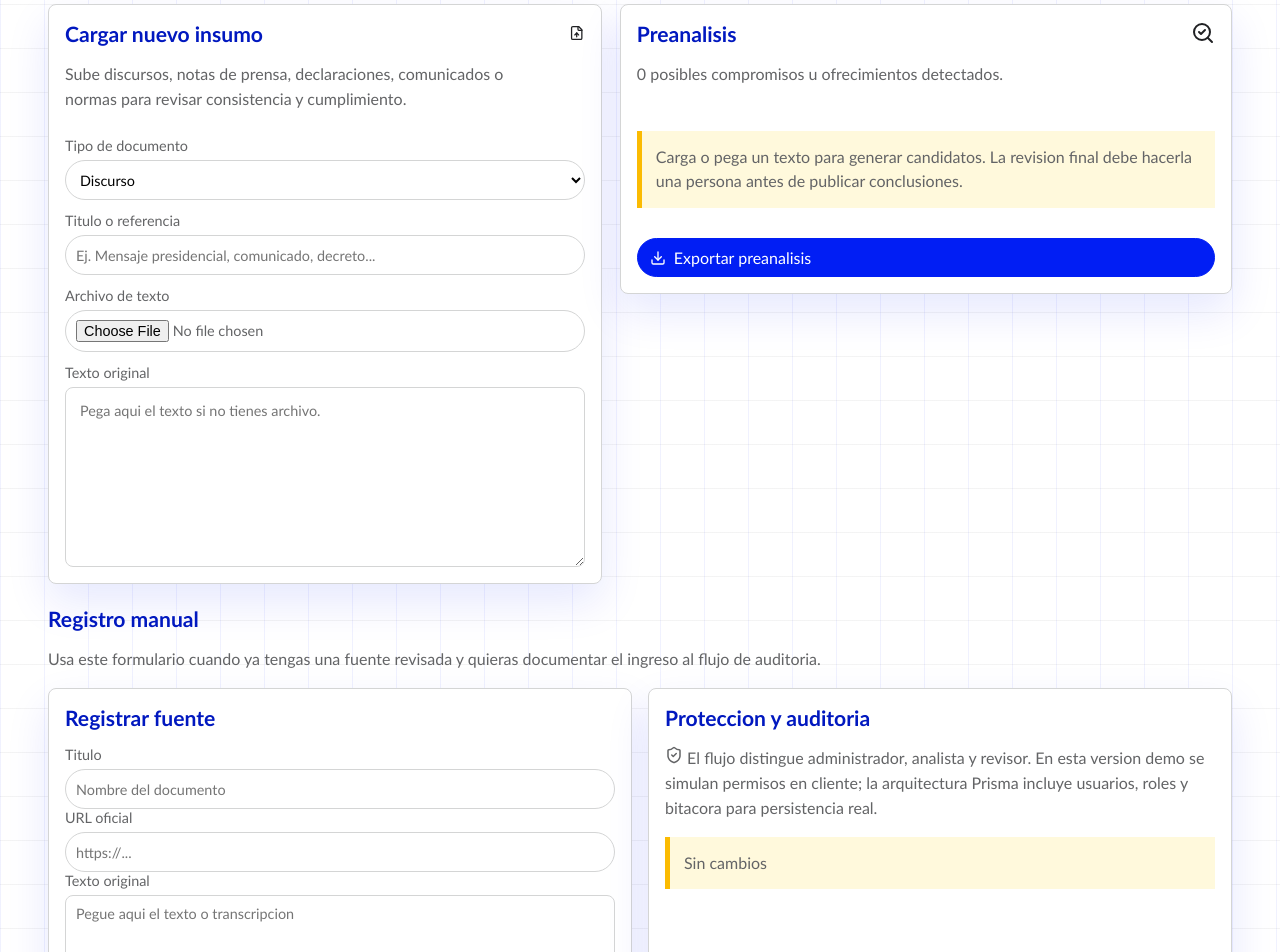
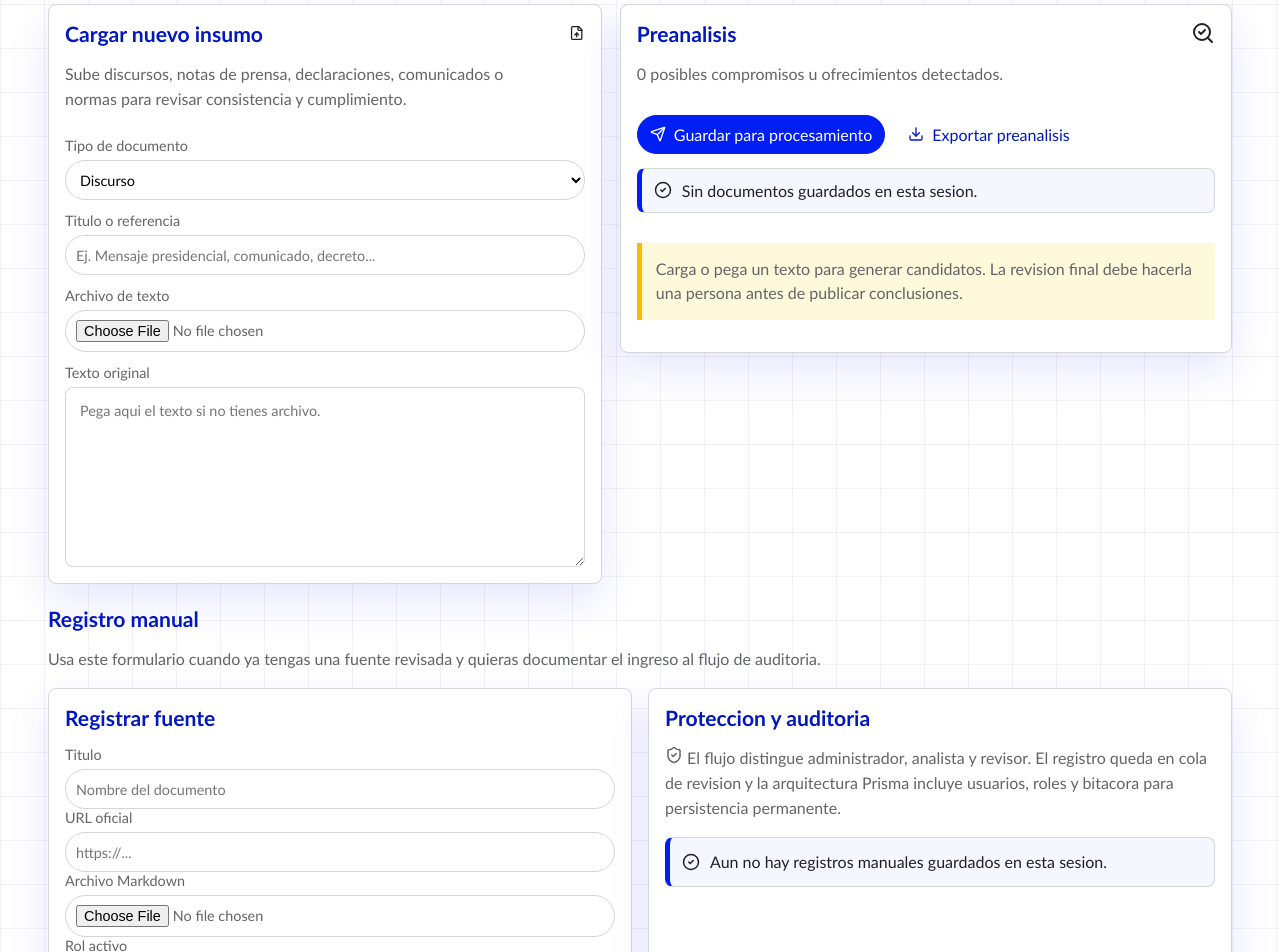
Before and after one commit to fatimatv/trazabilidad-politica-peru, a Next.js app: page /admin in a window 1280 px wide. Shown: the part 260-1212 px from the top of the page. Built offline with nearby package versions, Linux system fonts and the light colour scheme.

Commit message:
Add visible document processing confirmations

```diff
--- a/app/api/sources/route.ts
+++ b/app/api/sources/route.ts
@@ -18,6 +18,9 @@ export async function POST(request: Request) {
     data: {
       id: `src-local-${Date.now()}`,
       title: body.title,
+      documentType: body.documentType ?? "Fuente documental",
+      fileName: body.fileName ?? null,
+      candidateCount: Array.isArray(body.candidates) ? body.candidates.length : 0,
       status: "UNVERIFIED",
       isDemo: false,
       queued: true
--- a/app/globals.css
+++ b/app/globals.css
@@ -677,6 +677,74 @@ td:first-child {
   color: var(--muted);
 }
 
+.upload-actions {
+  display: flex;
+  flex-wrap: wrap;
+  gap: 10px;
+}
+
+.upload-actions .button {
+  background: white;
+  color: var(--accent-dark);
+}
+
+.upload-status {
+  align-items: center;
+  border: 1px solid var(--line);
+  border-left: 5px solid var(--accent);
+  border-radius: 8px;
+  color: var(--body);
+  display: flex;
+  gap: 10px;
+  margin: 0;
+  padding: 12px;
+}
+
+.upload-status.success {
+  background: #ecfdf5;
+  border-color: #a7f3d0;
+  border-left-color: #10b981;
+}
+
+.upload-status.error {
+  background: #fef2f2;
+  border-color: #fecaca;
+  border-left-color: #ef4444;
+}
+
+.upload-status.idle {
+  background: var(--panel-soft);
+}
+
+.processing-queue {
+  display: grid;
+  gap: 8px;
+}
+
+.processing-queue h3 {
+  color: var(--ink);
+}
+
+.processing-queue article {
+  border: 1px solid var(--line);
+  border-radius: 8px;
+  display: grid;
+  gap: 4px;
+  padding: 10px;
+}
+
+.processing-queue span,
+.file-confirmation {
+  color: var(--muted);
+}
+
+.file-confirmation {
+  align-items: center;
+  display: flex;
+  gap: 8px;
+  margin: 0;
+}
+
 .graph-panel {
   display: grid;
   gap: 14px;
--- a/components/AdminSimulator.tsx
+++ b/components/AdminSimulator.tsx
@@ -1,11 +1,19 @@
 "use client";
 
-import { Save, ShieldCheck } from "lucide-react";
+import { CheckCircle2, FileText, Save, ShieldCheck } from "lucide-react";
 import { useState } from "react";
 
 export function AdminSimulator() {
   const [role, setRole] = useState("REVIEWER");
-  const [status, setStatus] = useState("Sin cambios");
+  const [title, setTitle] = useState("");
+  const [url, setUrl] = useState("");
+  const [fileName, setFileName] = useState("");
+  const [originalText, setOriginalText] = useState("");
+  const [status, setStatus] = useState<{ tone: "idle" | "success" | "error"; message: string }>({
+    tone: "idle",
+    message: "Aun no hay registros manuales guardados en esta sesion."
+  });
+  const [savedRows, setSavedRows] = useState<Array<{ id: string; title: string; fileName: string }>>([]);
 
   const canPublish = role === "ADMIN" || role === "REVIEWER";
 
@@ -13,15 +21,64 @@ export function AdminSimulator() {
     <section className="grid cols-2">
       <form
         className="card"
-        onSubmit={(event) => {
+        onSubmit={async (event) => {
           event.preventDefault();
-          setStatus(canPublish ? "Registro guardado en cola local demo" : "Rol sin permiso para publicar");
+          if (!canPublish) {
+            setStatus({ tone: "error", message: "El rol seleccionado no tiene permiso para guardar fuentes." });
+            return;
+          }
+          if (!title.trim() || !originalText.trim()) {
+            setStatus({ tone: "error", message: "Selecciona un archivo Markdown para extraer el texto y guardar la fuente." });
+            return;
+          }
+          const response = await fetch("/api/sources", {
+            method: "POST",
+            headers: {
+              "content-type": "application/json",
+              "x-demo-role": role
+            },
+            body: JSON.stringify({
+              title,
+              url,
+              fileName,
+              documentType: "Fuente revisada",
+              originalText
+            })
+          });
+          const payload = await response.json();
+          if (!response.ok) {
+            setStatus({ tone: "error", message: payload.error ?? "No se pudo guardar la fuente." });
+            return;
+          }
+          const saved = { id: payload.data.id as string, title, fileName };
+          setSavedRows((current) => [saved, ...current].slice(0, 5));
+          setStatus({
+            tone: "success",
+            message: `Fuente guardada: ${saved.id}. Quedo registrada para revision y actualizacion de la plataforma.`
+          });
         }}
       >
         <h2>Registrar fuente</h2>
-        <label>Titulo<input required placeholder="Nombre del documento" /></label>
-        <label>URL oficial<input type="url" placeholder="https://..." /></label>
-        <label>Texto original<textarea required placeholder="Pegue aqui el texto o transcripcion" /></label>
+        <label>Titulo<input required value={title} onChange={(event) => setTitle(event.target.value)} placeholder="Nombre del documento" /></label>
+        <label>URL oficial<input type="url" value={url} onChange={(event) => setUrl(event.target.value)} placeholder="https://..." /></label>
+        <label>
+          Archivo Markdown
+          <input
+            accept=".md,.markdown"
+            required
+            type="file"
+            onChange={async (event) => {
+              const file = event.target.files?.[0];
+              if (!file) return;
+              setFileName(file.name);
+              setTitle((current) => current || file.name.replace(/\.(md|markdown)$/i, ""));
+              setOriginalText(await file.text());
+            }}
+          />
+        </label>
+        {fileName ? (
+          <p className="file-confirmation"><FileText size={16} aria-hidden />Texto extraido de {fileName}</p>
+        ) : null}
         <label>
           Rol activo
           <select value={role} onChange={(event) => setRole(event.target.value)}>
@@ -34,8 +91,19 @@ export function AdminSimulator() {
       </form>
       <aside className="card">
         <h2>Proteccion y auditoria</h2>
-        <p><ShieldCheck size={18} aria-hidden /> El flujo distingue administrador, analista y revisor. En esta version demo se simulan permisos en cliente; la arquitectura Prisma incluye usuarios, roles y bitacora para persistencia real.</p>
-        <p className="notice" aria-live="polite">{status}</p>
+        <p><ShieldCheck size={18} aria-hidden /> El flujo distingue administrador, analista y revisor. El registro queda en cola de revision y la arquitectura Prisma incluye usuarios, roles y bitacora para persistencia permanente.</p>
+        <p className={`upload-status ${status.tone}`} aria-live="polite"><CheckCircle2 size={18} aria-hidden />{status.message}</p>
+        {savedRows.length ? (
+          <div className="processing-queue">
+            <h3>Guardados recientes</h3>
+            {savedRows.map((row) => (
+              <article key={row.id}>
+                <strong>{row.title}</strong>
+                <span>{row.fileName} / {row.id}</span>
+              </article>
+            ))}
+          </div>
+        ) : null}
       </aside>
     </section>
   );
--- a/components/DocumentUploadWorkbench.tsx
+++ b/components/DocumentUploadWorkbench.tsx
@@ -1,6 +1,6 @@
 "use client";
 
-import { Download, FileUp, SearchCheck } from "lucide-react";
+import { CheckCircle2, Download, FileUp, SearchCheck, Send } from "lucide-react";
 import { useMemo, useState } from "react";
 import type { Commitment } from "@/lib/types";
 
@@ -57,6 +57,12 @@ export function DocumentUploadWorkbench({ commitments }: { commitments: Commitme
   const [title, setTitle] = useState("");
   const [documentType, setDocumentType] = useState("Discurso");
   const [text, setText] = useState("");
+  const [fileName, setFileName] = useState("");
+  const [status, setStatus] = useState<{ tone: "idle" | "success" | "error"; message: string }>({
+    tone: "idle",
+    message: "Sin documentos guardados en esta sesion."
+  });
+  const [queue, setQueue] = useState<Array<{ id: string; title: string; candidates: number; documentType: string }>>([]);
 
   const candidates = useMemo(() => {
     const paragraphs = text
@@ -91,13 +97,54 @@ export function DocumentUploadWorkbench({ commitments }: { commitments: Commitme
   const exportPayload = {
     title: title || "Documento sin titulo",
     documentType,
+    fileName,
     importedAt: new Date().toISOString(),
     candidates
   };
 
   return (
     <section className="upload-workbench">
-      <form className="card upload-form">
+      <form
+        className="card upload-form"
+        id="upload-form"
+        onSubmit={async (event) => {
+          event.preventDefault();
+          if (!title.trim() || !text.trim()) {
+            setStatus({ tone: "error", message: "Falta titulo o archivo/texto para guardar el insumo." });
+            return;
+          }
+          const response = await fetch("/api/sources", {
+            method: "POST",
+            headers: {
+              "content-type": "application/json",
+              "x-demo-role": "REVIEWER"
+            },
+            body: JSON.stringify({
+              title,
+              documentType,
+              fileName,
+              originalText: text,
+              candidates
+            })
+          });
+          const payload = await response.json();
+          if (!response.ok) {
+            setStatus({ tone: "error", message: payload.error ?? "No se pudo guardar el insumo." });
+            return;
+          }
+          const saved = {
+            id: payload.data.id as string,
+            title,
+            documentType,
+            candidates: candidates.length
+          };
+          setQueue((current) => [saved, ...current].slice(0, 5));
+          setStatus({
+            tone: "success",
+            message: `Insumo guardado: ${saved.id}. Quedo en cola de revision y procesamiento para actualizar la plataforma.`
+          });
+        }}
+      >
         <div className="section-heading compact">
           <div>
             <h2>Cargar nuevo insumo</h2>
@@ -125,6 +172,7 @@ export function DocumentUploadWorkbench({ commitments }: { commitments: Commitme
             onChange={async (event) => {
               const file = event.target.files?.[0];
               if (!file) return;
+              setFileName(file.name);
               setTitle((current) => current || file.name.replace(/\.[^.]+$/, ""));
               setText(await file.text());
             }}
@@ -140,6 +188,22 @@ export function DocumentUploadWorkbench({ commitments }: { commitments: Commitme
             <p>{candidates.length} posibles compromisos u ofrecimientos detectados.</p>
           </div>
           <SearchCheck size={24} aria-hidden />
+        </div>
+        <div className="upload-actions">
+          <button className="primary" type="submit" form="upload-form">
+            <Send size={16} aria-hidden />Guardar para procesamiento
+          </button>
+          <a
+            className="button"
+            download="preanalisis-documental.json"
+            href={`data:application/json;charset=utf-8,${encodeURIComponent(JSON.stringify(exportPayload, null, 2))}`}
+          >
+            <Download size={16} aria-hidden />Exportar preanalisis
+          </a>
+        </div>
+        <div className={`upload-status ${status.tone}`} aria-live="polite">
+          <CheckCircle2 size={18} aria-hidden />
+          <span>{status.message}</span>
         </div>
         {candidates.length ? (
           <div className="candidate-list" aria-live="polite">
@@ -165,13 +229,17 @@ export function DocumentUploadWorkbench({ commitments }: { commitments: Commitme
         ) : (
           <p className="notice">Carga o pega un texto para generar candidatos. La revision final debe hacerla una persona antes de publicar conclusiones.</p>
         )}
-        <a
-          className="button primary"
-          download="preanalisis-documental.json"
-          href={`data:application/json;charset=utf-8,${encodeURIComponent(JSON.stringify(exportPayload, null, 2))}`}
-        >
-          <Download size={16} aria-hidden />Exportar preanalisis
-        </a>
+        {queue.length ? (
+          <div className="processing-queue">
+            <h3>Cola de procesamiento</h3>
+            {queue.map((item) => (
+              <article key={item.id}>
+                <strong>{item.title}</strong>
+                <span>{item.documentType} / {item.candidates} candidatos / pendiente de revision</span>
+              </article>
+            ))}
+          </div>
+        ) : null}
       </aside>
     </section>
   );
```
